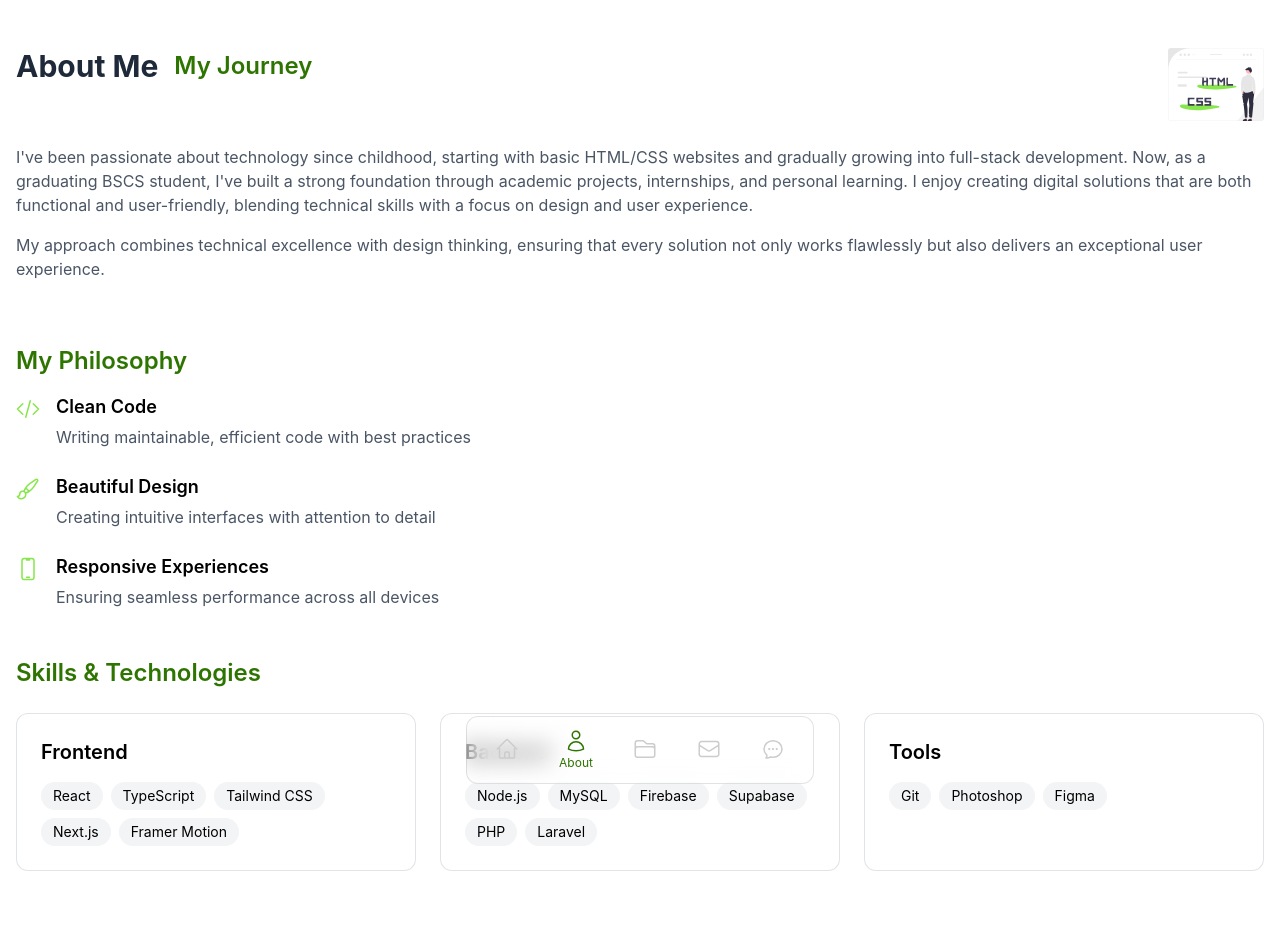
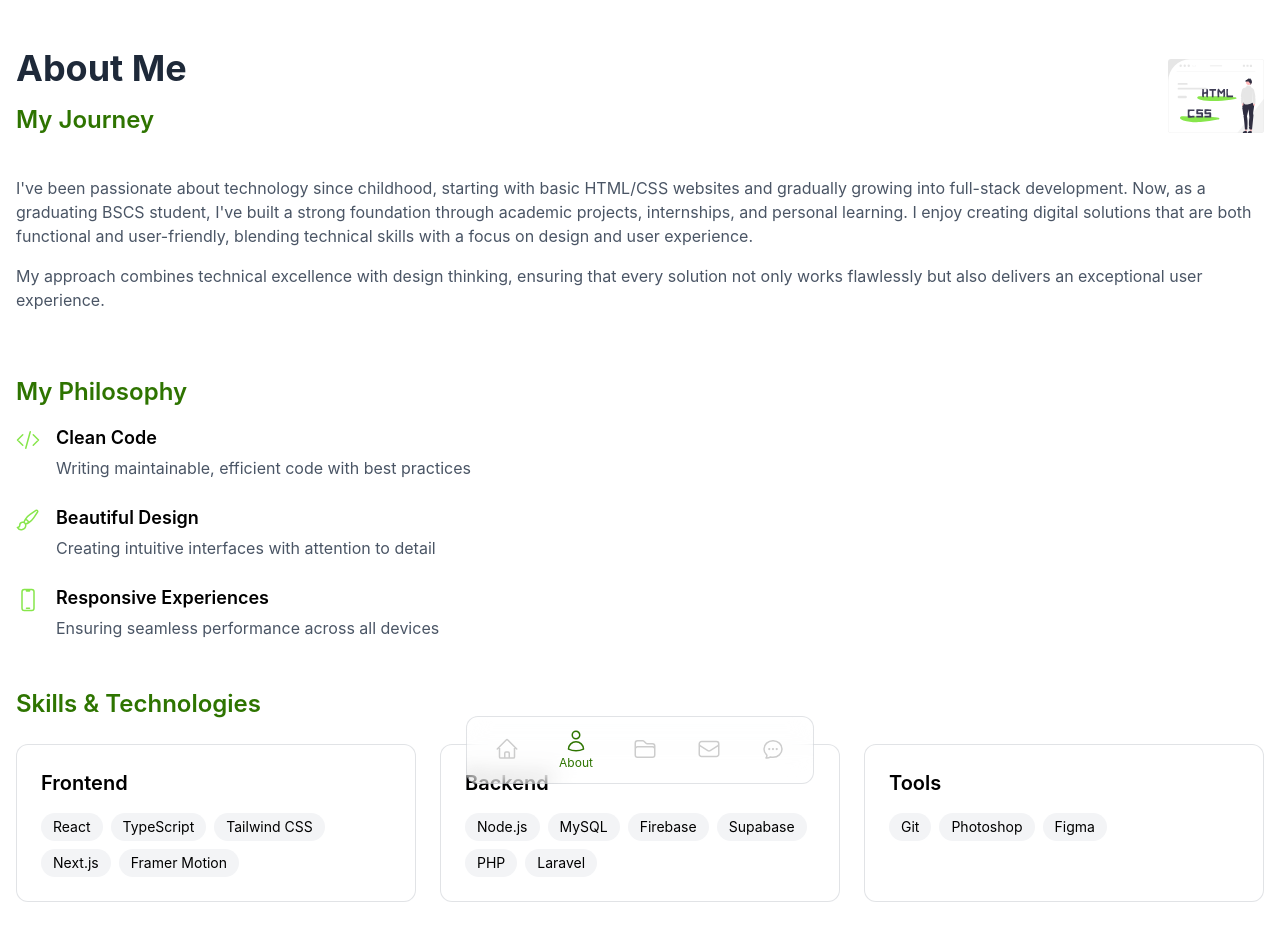
Before and after one commit to official-errol/portfolio, a React (Vite) app: page /about in a window 1280 px wide. Shown: the top 940 px of the page. Before the commit the page ends 919 px from the top, so only its background shows below. Built offline with nearby package versions, Linux system fonts and the light colour scheme; what bad-words would draw is missing.

Commit message:
Update About.tsx

```diff
--- a/src/pages/About.tsx
+++ b/src/pages/About.tsx
@@ -16,12 +16,13 @@ const About: React.FC = () => {
         animate={{ opacity: 1 }}
         transition={{ duration: 0.5 }}
       >
-        {/* Row with About Me + My Journey and Image aligned beside */}
-        <div className="flex items-start justify-between gap-4 flex-wrap">
-          <div className="flex flex-col sm:flex-row sm:items-center gap-4 flex-1">
-            <h1 className="text-3xl font-bold text-gray-800">About Me</h1>
+        {/* Header Block + Image Side-by-Side */}
+        <div className="flex flex-row items-start justify-between gap-6">
+          {/* Titles stacked vertically */}
+          <div className="flex flex-col flex-1">
+            <h1 className="text-3xl md:text-4xl font-bold mb-4 text-gray-800">About Me</h1>
             <motion.h2
-              className="text-2xl font-semibold text-main-dark"
+              className="text-2xl font-semibold mb-4 text-main-dark"
               initial={{ opacity: 0, x: -20 }}
               animate={{ opacity: 1, x: 0 }}
               transition={{ delay: 0.2 }}
@@ -32,7 +33,7 @@ const About: React.FC = () => {
 
           {/* Image on the right of the two headings */}
           <motion.div
-            className="w-24 h-auto"
+            className="w-24 h-24 flex-shrink-0"
             initial={{ opacity: 0, x: 20 }}
             animate={{ opacity: 1, x: 0 }}
             transition={{ delay: 0.4 }}
@@ -45,7 +46,7 @@ const About: React.FC = () => {
           </motion.div>
         </div>
 
-        {/* Paragraph text below the headings + image */}
+        {/* Text below headings + image */}
         <div className="mt-6">
           <motion.p
             className="mb-4 text-gray-600"
```
